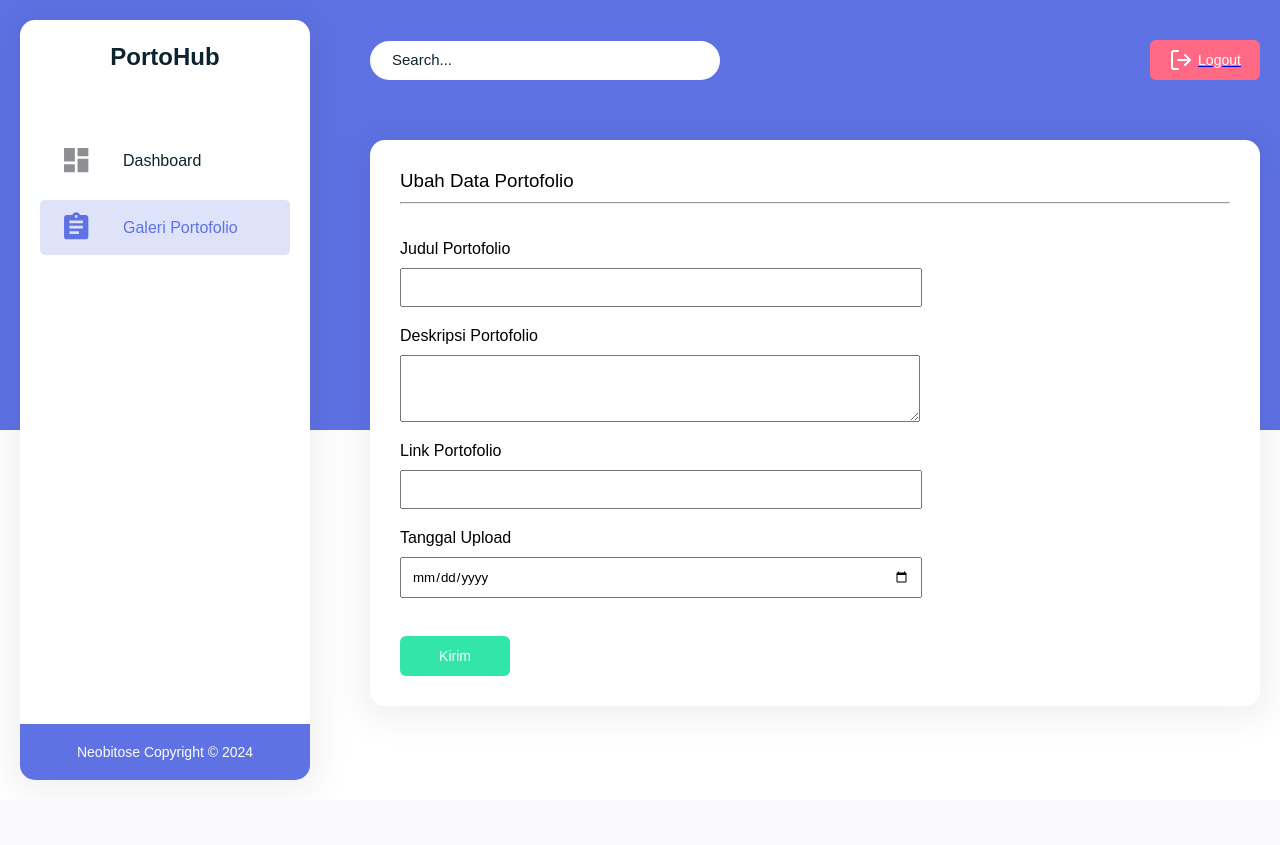
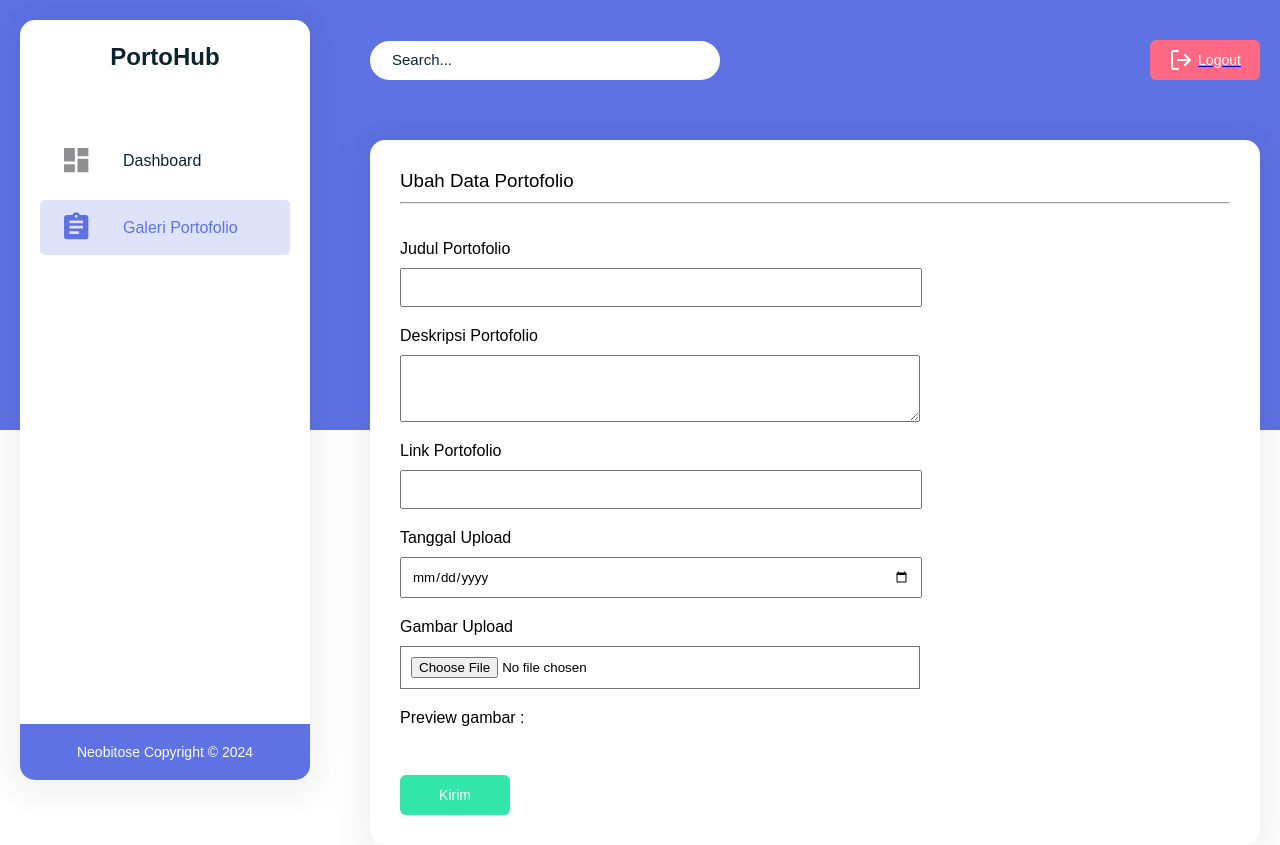
Before and after one commit to NeoBitose/CRUD_Injection, a PHP site: page /CRUD_Injection/views/user/update.php?id=1 in a window 1280 px wide. Before the commit the page ends 780 px from the top, so only its background shows below. Run offline with PHP 8.4, Linux system fonts and the light colour scheme; data that the repository does not hold is empty.

Commit message:
feat(portofolio): add create with file

```diff
--- a/app/controllers/PortofolioController.php
+++ b/app/controllers/PortofolioController.php
@@ -20,8 +20,18 @@ class PortofolioController{
 
   public static function create(){
     global $url;
-    $data = PortofolioModel::create($_POST["judul"],$_POST["deskripsi"],$_POST["link"],$_POST["tanggal"]);
-    header("Location:".$url."/views/user/portofolio.php");
+    // die(print_r($_FILES['gambar']['name']));
+    if ($_FILES['gambar']['name'] != '') {
+      $extension = substr($_FILES['gambar']['name'],strlen($_FILES['gambar']['name'])-4,strlen($_FILES['gambar']['name']));
+      $file = md5($_FILES['gambar']['name']).time().$extension;
+      $result = move_uploaded_file($_FILES['gambar']['tmp_name'], 'C:\laragon\www\CRUD_Injection\views\asset\img/'.$file);
+      $data = PortofolioModel::create($_POST["judul"],$_POST["deskripsi"],$_POST["link"],$_POST["tanggal"],$file);
+      header("Location:".$url."/views/user/portofolio.php");
+    }
+    else {
+      $data = PortofolioModel::create($_POST["judul"],$_POST["deskripsi"],$_POST["link"],$_POST["tanggal"],null);
+      header("Location:".$url."/views/user/portofolio.php");
+    }
   }
 
   public static function detail(){
@@ -31,8 +41,23 @@ class PortofolioController{
 
   public static function update(){
     global $url;
-    $data = PortofolioModel::update($_POST["id"],$_POST["judul"],$_POST["deskripsi"],$_POST["link"],$_POST["tanggal"]);
-    header("Location:".$url."/views/user/portofolio.php");
+    if ($_FILES['gambar']['name'] != '') {
+      $extension = substr($_FILES['gambar']['name'],strlen($_FILES['gambar']['name'])-4,strlen($_FILES['gambar']['name']));
+      $file = md5($_FILES['gambar']['name']).time().$extension;
+
+      $data = PortofolioModel::detail($_GET["id"]);
+      if (file_exists('C:\laragon\www\CRUD_Injection\views\asset\img/'.$data->gambar_porto)) {
+        unlink('C:\laragon\www\CRUD_Injection\views\asset\img/'.$data->gambar_porto);
+      }
+
+      $result = move_uploaded_file($_FILES['gambar']['tmp_name'], 'C:\laragon\www\CRUD_Injection\views\asset\img/'.$file);
+      $data = PortofolioModel::update($_POST["id"],$_POST["judul"],$_POST["deskripsi"],$_POST["link"],$_POST["tanggal"],$file);
+      header("Location:".$url."/views/user/portofolio.php");
+    }
+    else {
+      $data = PortofolioModel::update($_POST["id"],$_POST["judul"],$_POST["deskripsi"],$_POST["link"],$_POST["tanggal"],null);
+      header("Location:".$url."/views/user/portofolio.php");
+    }
   }
 
   public static function delete(){
--- a/app/models/PortofolioModel.php
+++ b/app/models/PortofolioModel.php
@@ -17,11 +17,11 @@ class PortofolioModel{
     return $data;
   }
 
-  static function create($nama, $deskripsi, $link, $tgl, $id=2){
+  static function create($nama, $deskripsi, $link, $tgl, $gambar, $id=2){
     global $conn;
-    $query = "insert into portofolio (nama_porto, deskripsi_porto, link_porto, tgl_upload, user_id) values (?,?,?,?,?)";
+    $query = "insert into portofolio (nama_porto, deskripsi_porto, link_porto, tgl_upload, gambar_porto, user_id) values (?,?,?,?,?,?)";
     $stmt = $conn->prepare($query);
-    $stmt->bind_param("ssssi", $nama, $deskripsi, $link, $tgl, $id);
+    $stmt->bind_param("sssssi", $nama, $deskripsi, $link, $tgl, $gambar, $id);
     $stmt->execute();
     $result = $stmt->affected_rows > 0 ? true : false;
     $stmt->close();
--- a/config/database.php
+++ b/config/database.php
@@ -1,11 +1,10 @@
 <?php
 
-$url = 'http://localhost/porthub';
+$url = 'http://localhost/CRUD_Injection';
 $host = 'localhost';
 $username = 'root';
 $password = '';
-$database = 'db_porthub';
-
+$database = 'db_crud_inject';
 try {
   $conn = new mysqli($host, $username, $password, $database);
 } catch (\Throwable $e) {
--- a/views/asset/css/style.css
+++ b/views/asset/css/style.css
@@ -193,6 +193,24 @@ label{
   width: 60%;
   padding: 10px;
 }
+input[type="file" i] {
+  width: 60%;
+  padding: 10px;
+  appearance: none;
+  background-color: initial;
+  cursor: default;
+  align-items: baseline;
+  color: inherit;
+  text-overflow: ellipsis;
+  text-align: start !important;
+  border: 1px solid light-dark(rgb(118, 118, 118), rgb(133, 133, 133));
+  white-space: pre;
+  overflow: hidden !important;
+  border-radius: initial;
+}
+.form p {
+  margin-top: 10px;
+}
 .button-submit{
   width: 110px;
   height: 40px;
--- a/views/components/sidenav-user.php
+++ b/views/components/sidenav-user.php
@@ -5,7 +5,7 @@
   <div class="nav">
     <ul>
       <li class="<?php echo basename($_SERVER['PHP_SELF']) == 'dashboard.php' ? 'active' : ''; ?>">
-        <a href="/porthub/views/user/dashboard.php" class="nav-link">
+        <a href="/CRUD_Injection/views/user/dashboard.php" class="nav-link">
           <i class="icon-nav">
             <svg width="33" height="33" viewBox="0 0 33 33" fill="none" xmlns="http://www.w3.org/2000/svg">
               <path
@@ -27,7 +27,7 @@
               </a>
             </li> -->
       <li class="<?php echo basename($_SERVER['PHP_SELF']) == 'portofolio.php' || basename($_SERVER['PHP_SELF']) == 'create.php' || basename($_SERVER['PHP_SELF']) == 'update.php' ? 'active' : ''; ?>">
-        <a href="/porthub/views/user/portofolio.php" class="nav-link">
+        <a href="/CRUD_Injection/views/user/portofolio.php" class="nav-link">
           <i class="icon-nav">
             <svg width="33" height="33" viewBox="0 0 33 33" fill="none" xmlns="http://www.w3.org/2000/svg">
               <path
--- a/views/components/top-nav.php
+++ b/views/components/top-nav.php
@@ -1,6 +1,6 @@
 <div class="left"><input type="search" name="search" id="search" class="search" placeholder="Search..."></div>
 <div class="right">
-  <a href="/porthub/views/auth/login.php">
+  <a href="/CRUD_Injection/views/auth/login.php">
     <button>
       <svg xmlns="http://www.w3.org/2000/svg" width="24" height="24" viewBox="0 0 24 24" fill="none"
         stroke="currentColor" stroke-width="2" stroke-linecap="round" stroke-linejoin="round"
--- a/views/user/dashboard.php
+++ b/views/user/dashboard.php
@@ -4,8 +4,8 @@
 <head>
   <meta charset="UTF-8">
   <meta name="viewport" content="width=device-width, initial-scale=1.0">
-  <link rel="stylesheet" href="/porthub/views/asset/css/style.css">
-  <title>PortHub | Dashboard</title>
+  <link rel="stylesheet" href="/CRUD_Injection/views/asset/css/style.css">
+  <title>CRUD_Injection | Dashboard</title>
 </head>
 
 <body>
--- a/views/user/update.php
+++ b/views/user/update.php
@@ -8,8 +8,8 @@
 <head>
   <meta charset="UTF-8">
   <meta name="viewport" content="width=device-width, initial-scale=1.0">
-  <link rel="stylesheet" href="/porthub/views/asset/css/style.css">
-  <title>PortHub | Portofolio</title>
+  <link rel="stylesheet" href="/CRUD_Injection/views/asset/css/style.css">
+  <title>CRUD_Injection | Portofolio</title>
 </head>
 
 <body>
@@ -29,8 +29,7 @@
               <hr>
             </div>
             <div class="body-card">
-              <form action="/porthub/app/controllers/PortofolioController.php?action=update" method="POST" class="form">
-
+              <form action="/CRUD_Injection/app/controllers/PortofolioController.php?action=update" method="POST" class="form">
                 <label for="judul">Judul Portofolio</label>
                 <input class="input" name="judul" id="judul" type="text" value="<?= $data->nama_porto ?>">
                 <label for="deskripsi">Deskripsi Portofolio</label>
@@ -40,6 +39,10 @@
                 <label for="tanggal">Tanggal Upload</label>
                 <input class="input" name="tanggal" id="tanggal" type="date" value="<?= $data->tgl_upload ?>">
                 <input type="hidden" name="id" value="<?= $data->id_porto ?>">
+                <label for="gambar">Gambar Upload</label>
+                <input class="input" name="gambar" id="gambar" type="file">
+                <p>Preview gambar : </p>
+                <img id="img-preview" width="150" src="#" alt="">
                 <br>
                 <button class="button-submit" type="submit">Kirim</button>
               </form>
@@ -50,6 +53,20 @@
       </div>
     </div>
   </div>
+  <script>
+    const input_gambar = document.querySelector('#gambar')
+    const preview = document.querySelector('#img-preview')
+
+    input_gambar.addEventListener('change', () => {
+      if (input_gambar.files && input_gambar.files[0]) {
+        const reader = new FileReader();
+        reader.onload = (e) => {
+          preview.src = e.target.result;
+        }
+        reader.readAsDataURL(input_gambar.files[0]);
+      }
+    })
+  </script>
 </body>
 
 </html>
```
Also changed, not shown: views/auth/login.php (+4 -4 lines), views/auth/register.php (+4 -4 lines), views/components/sidenav-admin.php (+5 -5 lines), views/user/create.php (+5 -3 lines), views/user/portofolio.php (+46 -5 lines), views/asset/img/2b547a8415551d4d11da409d8c1dc7991714357187.png (added), views/asset/img/mosq-vector.jpg (added).
